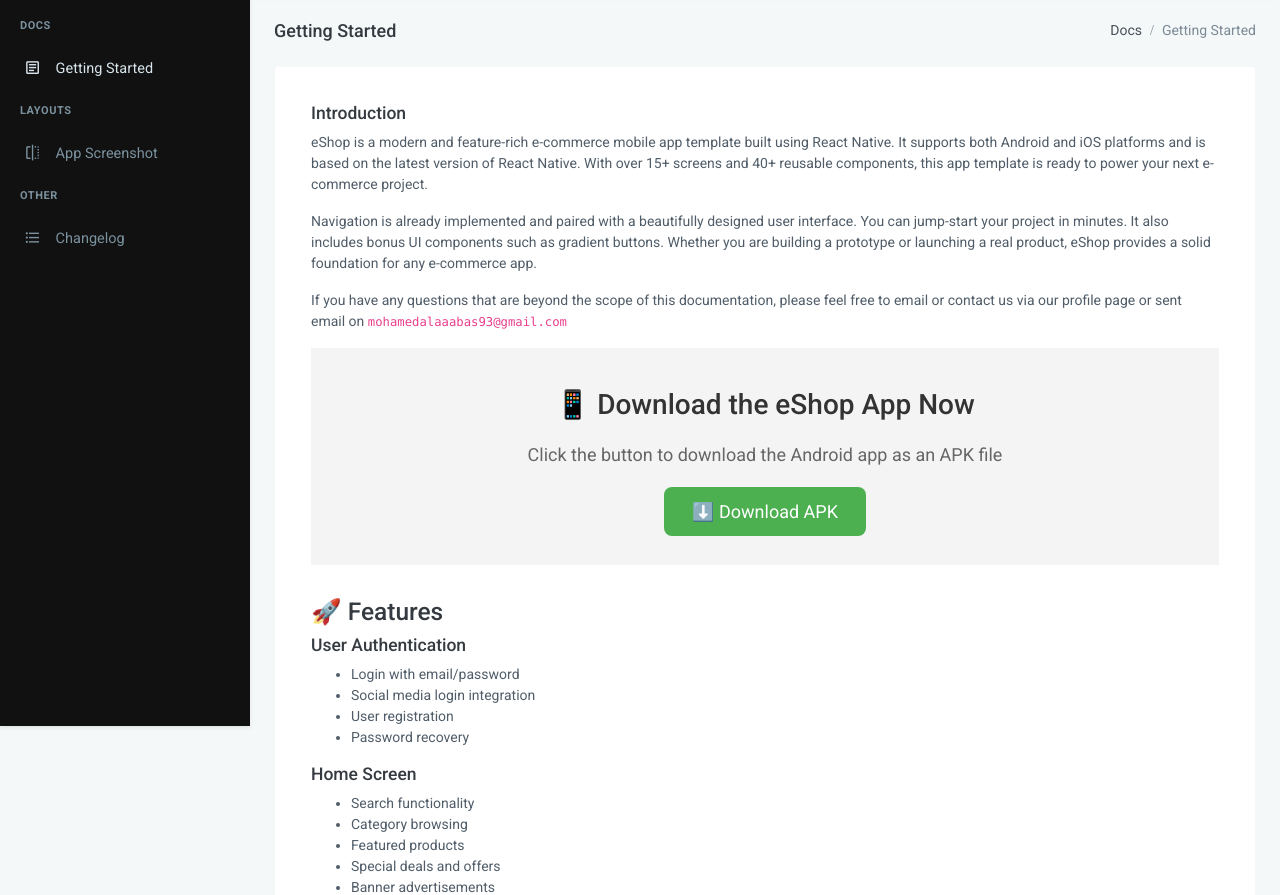
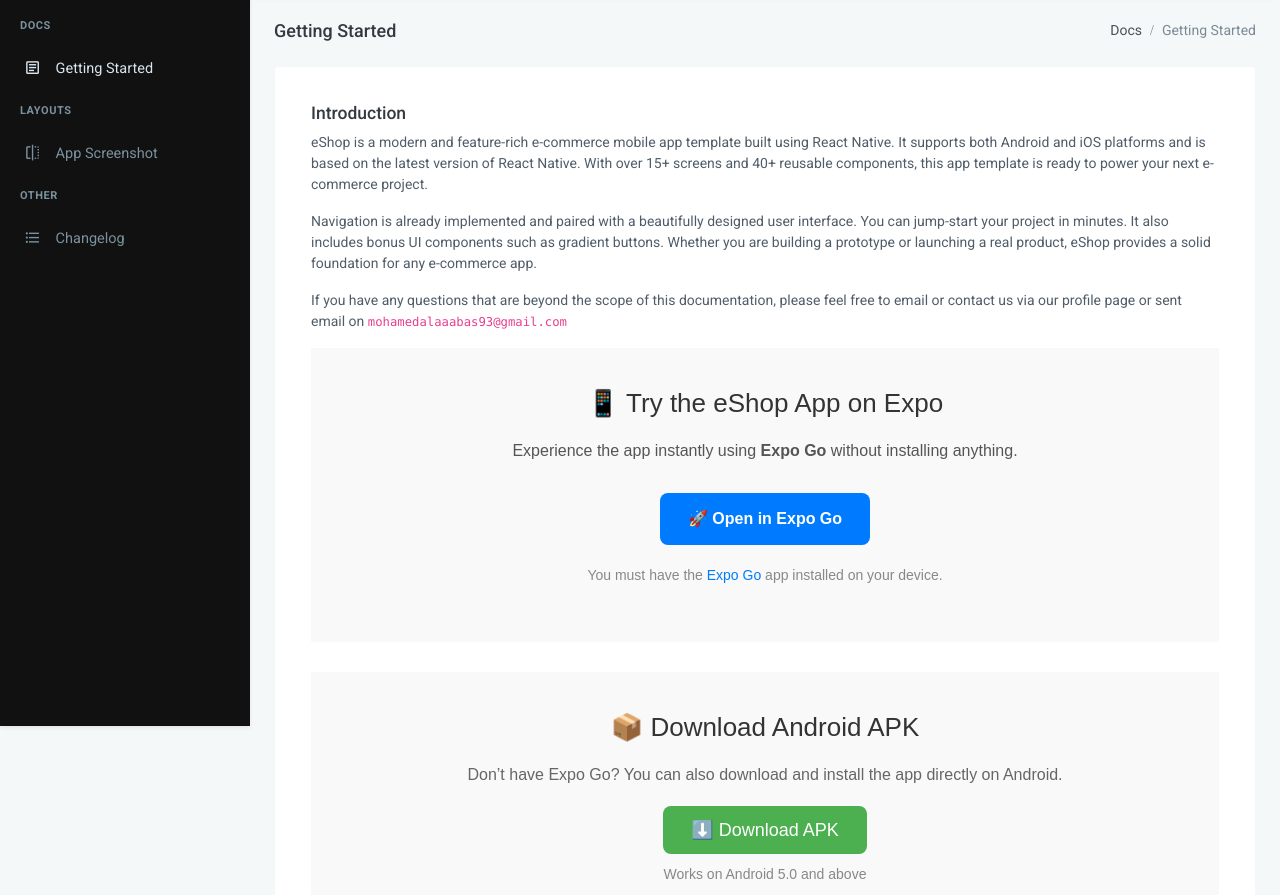
Before and after one commit to moahmed123/eshopDoc, a plain HTML site: page index.html in a window 1280 px wide. Shown: the part 74-969 px from the top of the page. Drawn offline with Linux system fonts and the light colour scheme; files that its build step writes are made by us from their sources.

Commit message:
Feat: support expo

```diff
--- a/index.html
+++ b/index.html
@@ -162,16 +162,50 @@
                                     <code>mohamedalaaabas93@gmail.com</code>
                                 </p>
                                 <!-- APK Download Section -->
-                                <div style="width: 100%; background: #f4f4f4; padding: 40px 20px; text-align: center;">
-                                    <h2 style="font-size: 28px; margin-bottom: 20px; color: #333;">📱 Download the eShop App Now</h2>
-                                    <p style="font-size: 18px; color: #666; margin-bottom: 30px;">
-                                        Click the button to download the Android app as an APK file
+                                <!-- eShop App Preview & Download Section -->
+                                <div style="width: 100%; font-family: Arial, sans-serif;">
+
+                                    <!-- Expo Go Preview Section -->
+                                    <div style="background: #f9f9f9; padding: 40px 20px; text-align: center;">
+                                        <h2 style="font-size: 26px; margin-bottom: 20px; color: #333;">📱 Try the eShop
+                                            App on Expo</h2>
+                                        <p style="font-size: 16px; color: #555; margin-bottom: 30px;">
+                                            Experience the app instantly using <strong>Expo Go</strong> without
+                                            installing anything.
+                                        </p>
+                                        <a
+                                            href="https://expo.dev/preview/update?message=Initial%20commit%0A%0AGenerated%20by%20create-expo-app%203.4.2.&updateRuntimeVersion=1.0.0&createdAt=2025-06-23T14%3A21%3A35.568Z&slug=exp&projectId=d1eaaee7-1b85-4d36-adb0-45f3580eaf0d&group=03eef680-53cc-45c5-a599-13dbdb55309c"
+                                            style="display: inline-block; padding: 14px 28px; background-color: #007bff; color: white;
+                text-decoration: none; border-radius: 8px; font-size: 16px; font-weight: bold;">
+                                            🚀 Open in Expo Go
+                                        </a>
+                                        <p style="margin-top: 20px; font-size: 14px; color: #888;">
+                                            You must have the <a href="https://expo.dev/go" style="color: #007bff;">Expo
+                                                Go</a> app installed on your device.
+                                        </p>
+                                    </div>
+
+                                    <!-- Divider -->
+                                    <div style="height: 30px;"></div>
+
+                                    <!-- APK Download Section -->
+                                    <div style="background: #f9f9f9; padding: 40px 20px; text-align: center;">
+                                        <h2 style="font-size: 26px; margin-bottom: 20px; color: #333;">📦 Download
+                                            Android APK</h2>
+                                        <p style="font-size: 16px; color: #666; margin-bottom: 30px;">
+                                            Don’t have Expo Go? You can also download and install the app directly on
+                                            Android.
                                         </p>
                                         <a id="downloadApkBtn" href="#" download style="background-color: #4CAF50; color: white; padding: 14px 28px;
                                         text-decoration: none; font-size: 18px; border-radius: 8px;">
                                             ⬇️ Download APK
                                         </a>
+                                        <p style="margin-top: 20px; font-size: 14px; color: #888;">
+                                            Works on Android 5.0 and above
+                                        </p>
                                     </div>
+                                </div>
+                                <!--- End -->
                             </div>
 
                             <div class="p-lg-3">
```
Lines whose indentation alone changed are shown as unchanged.
